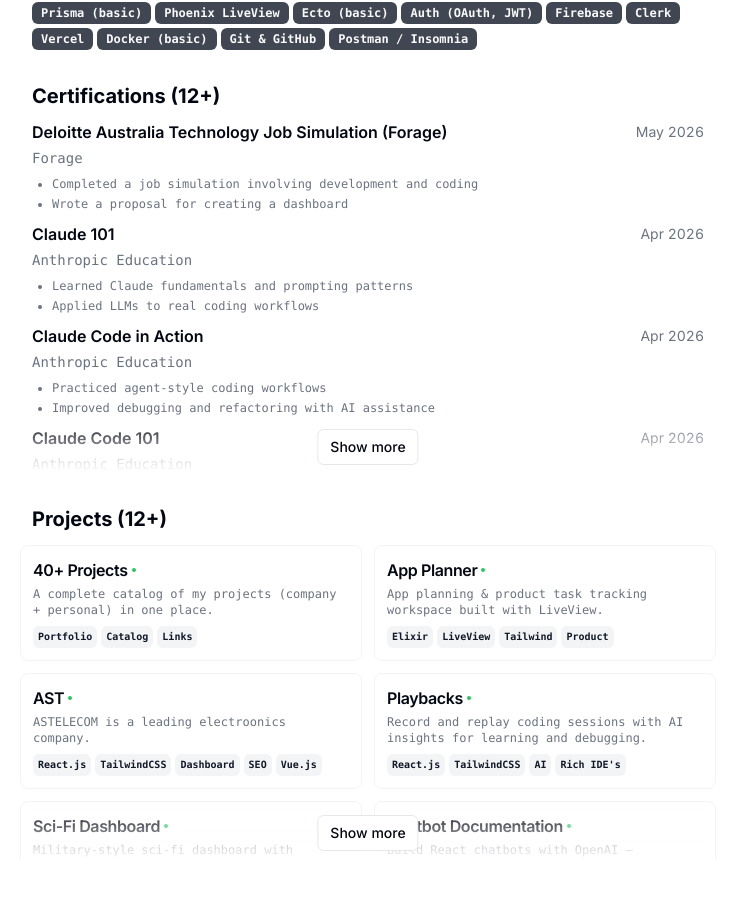
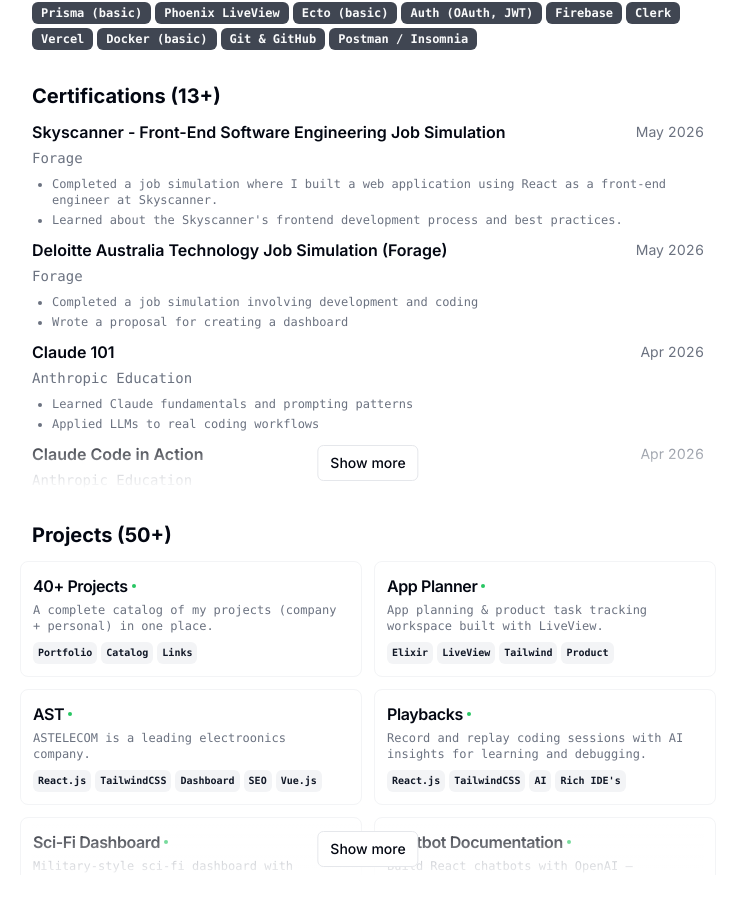
Before and after one commit to code-abdulrehman/Portfolio, a Next.js app: page / in a window 1280 px wide. Shown: the part 1144-2054 px from the top of the page, without its empty margins (272-1006 px from the left). Built offline with nearby package versions, Linux system fonts and the light colour scheme.

Commit message:
Enhance page layout with Badge component and update resume data with new certification
Wrapped the Avatar component in a Badge for improved styling on the page. Additionally, added a new certification entry for a Skyscanner job simulation to the resume data, enhancing the qualifications presented.

```diff
--- a/src/app/page.tsx
+++ b/src/app/page.tsx
@@ -74,12 +74,14 @@
             </div>
           </div>
 
+          <Badge className="p-1 rounded-2xl">
             <Avatar className="h-28 w-28">
               <AvatarImage alt={RESUME_DATA.name} src={RESUME_DATA.avatarUrl} />
               <AvatarFallback>
                 <Loading />
               </AvatarFallback>
             </Avatar>
+          </Badge>
         </div>
         <Section>
           <h2 className="text-xl font-bold">About</h2>
@@ -171,7 +173,7 @@
         <ProjectsSection
           projects={RESUME_DATA.projects}
           defaultCount={4}
-          title={`Projects (${formatCount(RESUME_DATA.projects.length)})`}
+          title={`Projects (${formatCount(RESUME_DATA.projects.length + 38)})`}
         />
       </section>
 
--- a/src/data/resume-data.tsx
+++ b/src/data/resume-data.tsx
@@ -146,6 +146,16 @@
     ],
   },
   certifications: [
+    {
+      name: "Skyscanner - Front-End Software Engineering Job Simulation",
+      issuer: "Forage",
+      issued: "May 2026",
+      credentialId: "Qfu43W5EqtydBFXDz",
+      bullets: [
+        "Completed a job simulation where I built a web application using React as a front-end engineer at Skyscanner.",
+        "Learned about the Skyscanner's frontend development process and best practices.",
+      ],
+    },
     {
       name: "Deloitte Australia Technology Job Simulation (Forage)",
       issuer: "Forage",
```
Lines whose indentation alone changed are shown as unchanged.
